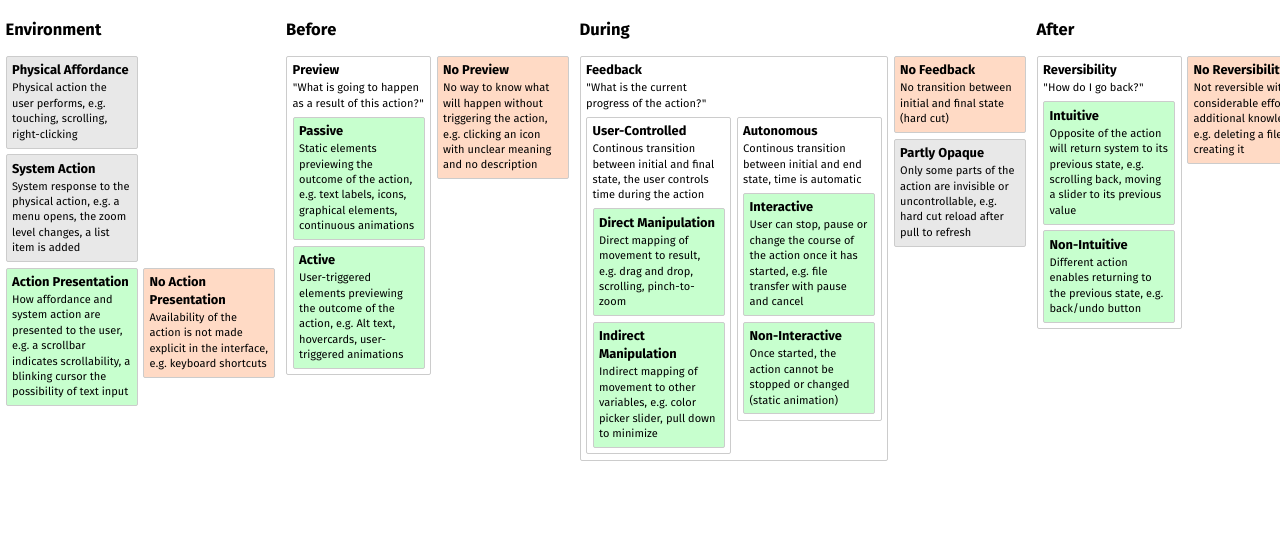
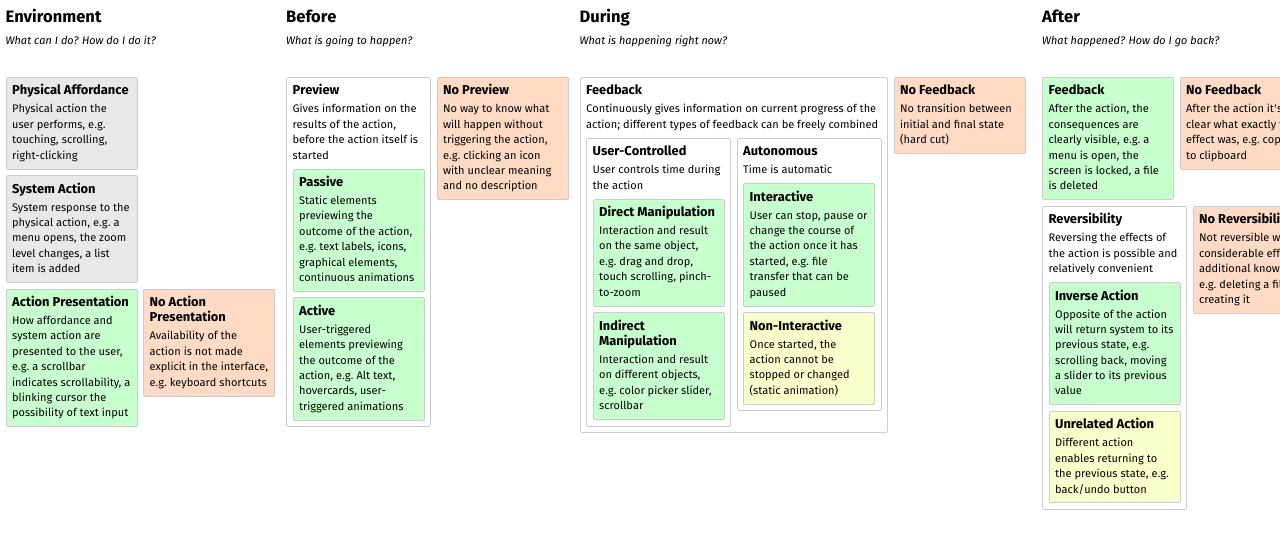
Before and after one commit to bertob/interaction-diagram, a plain HTML site: page index.html in a window 1280 px wide. Shown: the top 548 px of the page. Drawn offline with Linux system fonts and the light colour scheme.

Commit message:
[structure] remove partly 'opaque category', add 'feedback' after action, [copy] add quotes, minor edits

```diff
--- a/index.html
+++ b/index.html
@@ -17,6 +17,7 @@
 
     <div class="column environment">
       <h2>Environment</h2>
+      <p class="quote">What can I do? How do I do it?</p>
       <div class="block neutral">
         <h3>Physical Affordance</h3>
         <p>Physical action the user performs, e.g. touching, scrolling, right-clicking</p>
@@ -39,10 +40,11 @@
 
     <div class="column before">
       <h2>Before</h2>
+      <p class="quote">What is going to happen?</p>
       <div class="adjacent">
         <div class="block parent">
           <h3>Preview</h3>
-          <p>"What is going to happen as a result of this action?"</p>
+          <p>Gives information on the results of the action, before the action itself is started</p>
           <div class="block">
             <h3>Passive</h3>
             <p>Static elements previewing the outcome of the action, e.g. text labels, icons, graphical elements, continuous animations</p>
@@ -61,31 +63,32 @@
 
     <div class="column during">
       <h2>During</h2>
+      <p class="quote">What is happening right now?</p>
       <div class="adjacent">
         <div class="block parent">
           <h3>Feedback</h3>
-          <p>"What is the current progress of the action?"</p>
+          <p class="wide">Continuously gives information on current progress of the action; different types of feedback can be freely combined</p>
           <div class="adjacent">
             <div class="block parent">
               <h3>User-Controlled</h3>
-              <p>Continous transition between initial and final state, the user controls time during the action</p>
+              <p>User controls time during the action</p>
               <div class="block">
                 <h3>Direct Manipulation</h3>
-                <p>Direct mapping of movement to result, e.g. drag and drop, scrolling, pinch-to-zoom</p>
+                <p>Interaction and result on the same object, e.g. drag and drop, touch scrolling, pinch-to-zoom</p>
               </div>
               <div class="block">
                 <h3>Indirect Manipulation</h3>
-                <p>Indirect mapping of movement to other variables, e.g. color picker slider, pull down to minimize</p>
+                <p>Interaction and result on different objects, e.g. color picker slider, scrollbar</p>
               </div>
             </div>
             <div class="block parent">
               <h3>Autonomous</h3>
-              <p>Continous transition between initial and end state, time is automatic</p>
+              <p>Time is automatic</p>
               <div class="block">
                 <h3>Interactive</h3>
-                <p>User can stop, pause or change the course of the action once it has started, e.g. file transfer with pause and cancel</p>
+                <p>User can stop, pause or change the course of the action once it has started, e.g. file transfer that can be paused</p>
               </div>
-              <div class="block">
+              <div class="block part">
                 <h3>Non-Interactive</h3>
                 <p>Once started, the action cannot be stopped or changed (static animation)</p>
               </div>
@@ -97,27 +100,34 @@
             <h3>No Feedback</h3>
             <p>No transition between initial and final state (hard cut)</p>
           </div>
-          <div class="block neutral">
-            <h3>Partly Opaque</h3>
-            <p>Only some parts of the action are invisible or uncontrollable, e.g. hard cut reload after pull to refresh</p>
-          </div>
         </div>
       </div>
-
     </div>
 
     <div class="column after">
       <h2>After</h2>
-      <div class="adjacent">
+      <p class="quote">What happened? How do I go back?</p>
+      <div class="column">
+        <div class="adjacent">
+          <div class="block">
+            <h3>Feedback</h3>
+            <p>After the action, the consequences are clearly visible, e.g. a menu is open, the screen is locked, a file is deleted</p>
+          </div>
+          <div class="block no">
+            <h3>No Feedback</h3>
+            <p>After the action it's not clear what exactly the effect was, e.g. copying to clipboard</p>
+          </div>
+        </div>
+        <div class="adjacent">
         <div class="block parent">
           <h3>Reversibility</h3>
-          <p>"How do I go back?"</p>
+          <p>Reversing the effects of the action is possible and relatively convenient</p>
           <div class="block">
-            <h3>Intuitive</h3>
+            <h3>Inverse Action</h3>
             <p>Opposite of the action will return system to its previous state, e.g. scrolling back, moving a slider to its previous value</p>
           </div>
-          <div class="block">
-            <h3>Non-Intuitive</h3>
+          <div class="block part">
+            <h3>Unrelated Action</h3>
             <p>Different action enables returning to the previous state, e.g. back/undo button</p>
           </div>
         </div>
@@ -126,6 +136,7 @@
           <p>Not reversible without considerable effort or additional knowledge, e.g. deleting a file after creating it</p>
         </div>
       </div>
+      </div>
     </div>
 
   </div>
--- a/style.css
+++ b/style.css
@@ -10,26 +10,59 @@ html, body {
   font-size: 11px;
   font-family: "Fira Sans", sans-serif;
   font-weight: 400;
-  line-height: 1.4
+  line-height: 1.4;
 }
 body {
 	background-color: #fff;
+}
+.column h2 {
+  margin-top: 0;
+  margin-bottom: 0.2em;
 }
 div, h3, p {
   margin: 0;
 }
 h3 {
   font-weight: 600;
+  line-height: 1.2;
+  margin-bottom: 0.2em;
+}
+.quote {
+  margin: 0.4em 0 1em 0;
+  font-style: italic;
+  height: 3em;
+}
+.video {
+  height: 480px;
+  width: 270px;
+  margin: 0.5rem;
 }
 
+
+/* INFO */
+.info {
+  margin: 1.5rem 0.5rem 1rem;
+  max-width: 60em;
+}
+.info h1 {
+  margin-bottom: 0.2em;
+}
+.info p {
+  font-size: 1.3em;
+}
+
+/* DIAGRAM */
 .container {
   display: flex;
 }
 .column {
   margin: 0.5em;
 }
-.column:last-child {
+.column:ld {
   margin-right: 0;
+}
+.column:first-of-type:last-of-type {
+  margin: 0;
 }
 .column > .block {
   margin-top: 0;
@@ -60,7 +93,16 @@ h3 {
 .block.no {
   background-color: #FFDAC5;
 }
+.block.part {
+  background-color: #F9FFCA;
+}
 .block h3, .block p {
+  max-width: 12em;
+}
+p.wide {
+  max-width: 27em;
+}
+p.narrow {
   max-width: 12em;
 }
 .adjacent > .block {
@@ -76,6 +118,9 @@ h3 {
 .parent > .adjacent {
   margin-top: 0.5em;
 }
-.block:last-child {
+.column > .adjacent:not(last-of-type) {
+  margin-bottom: 0.5em;
+}
+.block:last-of-type {
   margin-bottom: 0;
 }
```
